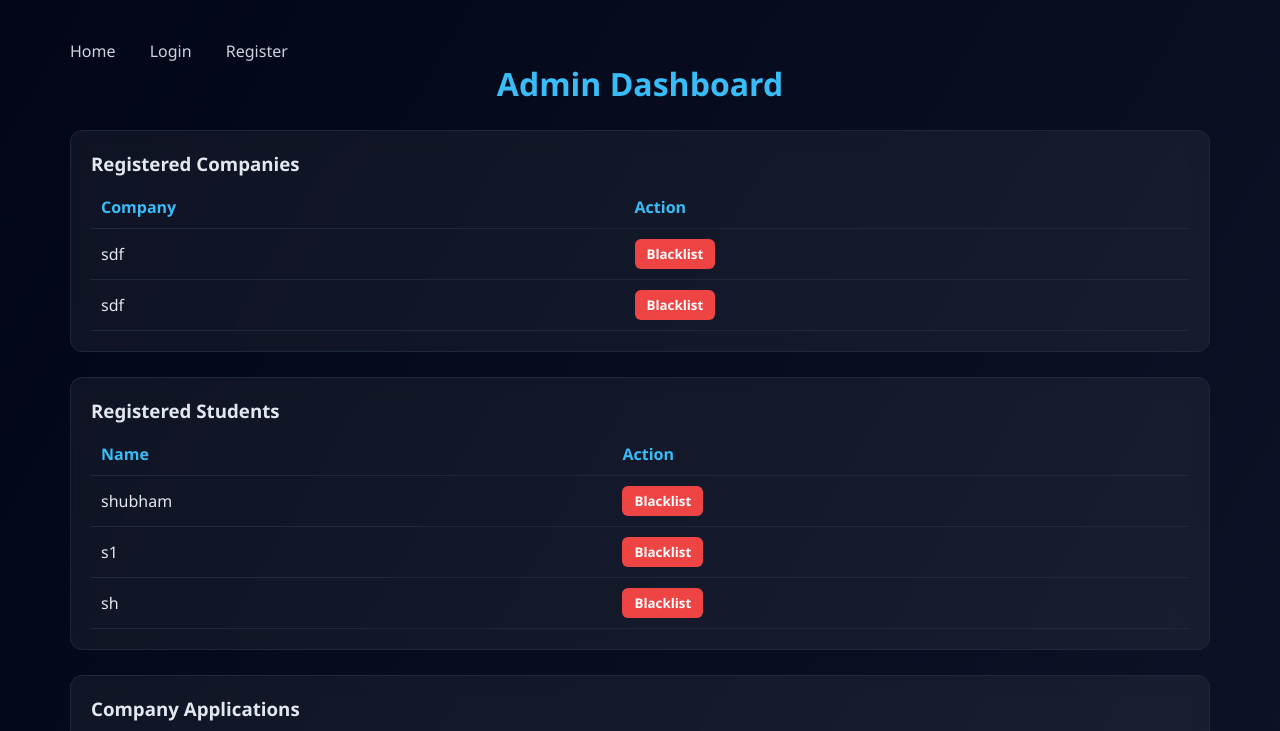
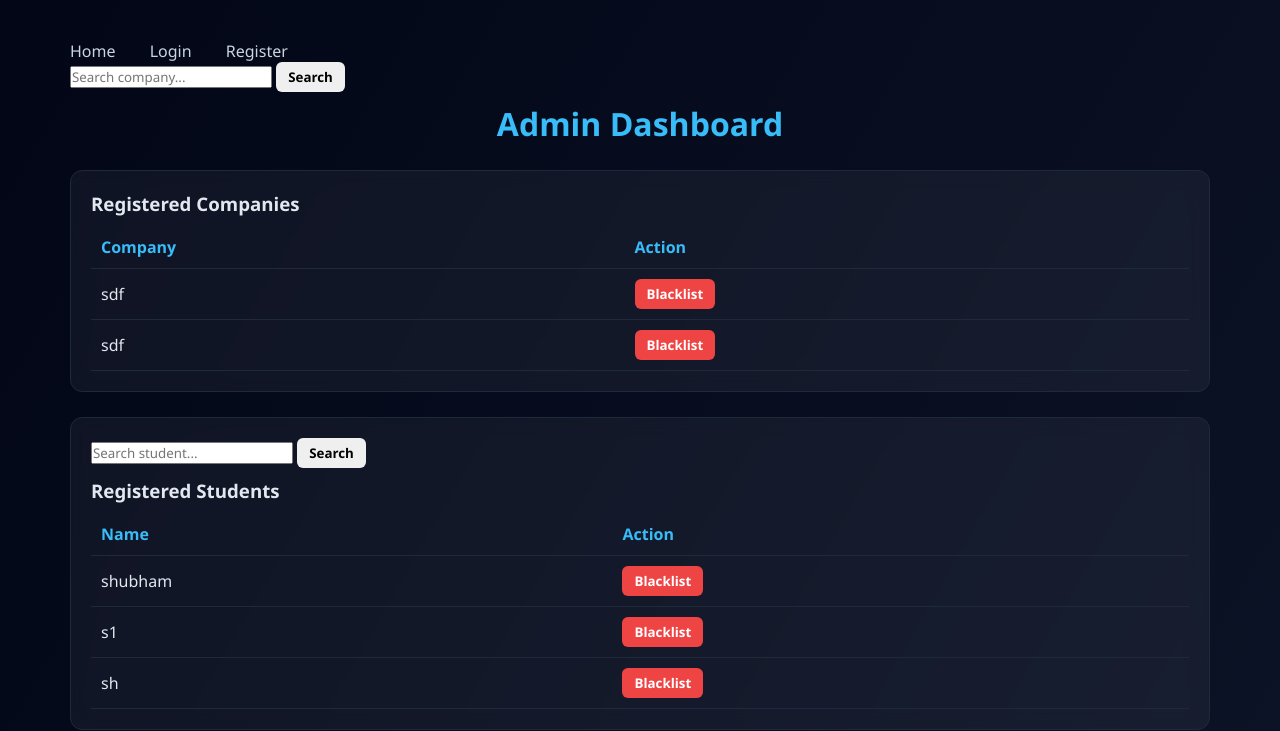
Before and after one commit to sfdhn878y/company_dashboard_final, a Flask app: page /admin_dashboard in a window 1280 px wide. Shown: the top 731 px of the page. Run offline with Flask 3, Linux system fonts and the light colour scheme; data comes from the database, SQL or seed files in the repository.

Commit message:
search functionality in admin pannel

```diff
--- a/app.py
+++ b/app.py
@@ -1,6 +1,7 @@
 from flask import Flask,render_template,request,session,redirect,url_for
 from flask_sqlalchemy import SQLAlchemy
 from datetime import datetime
+from sqlalchemy import or_
 
 app = Flask(__name__)
 
@@ -440,48 +441,73 @@ def complete_company_profile():
     return render_template("complete_company_profile.html", company=company)
 
 
+from sqlalchemy import or_
+from sqlalchemy.orm import joinedload
+
 @app.route("/admin_dashboard")
 def admin_dashboard():
 
-    # Approved Companies
-    companies = User.query.filter_by(
-        role="company",
-        is_approved=True
-    ).all()
+    student_search = request.args.get("student_search", "")
+    company_search = request.args.get("company_search", "")
 
-    # All Students
-    students = User.query.filter_by(
-        role="student"
-    ).all()
+    # Companies
+    companies = User.query.options(
+        joinedload(User.company_profile)
+    ).filter_by(role="company", is_approved=True)
+
+    if company_search:
+        companies = companies.filter(
+            User.company_profile.has(
+                or_(
+                    CompanyProfile.company_name.ilike(f"%{company_search}%"),
+                    CompanyProfile.industry.ilike(f"%{company_search}%")
+                )
+            )
+        )
+
+    companies = companies.all()
+
+    # Students
+    students = User.query.filter_by(role="student", is_approved=True)
+
+    if student_search:
+        students = students.filter(
+            or_(
+                User.name.ilike(f"%{student_search}%"),
+                User.email.ilike(f"%{student_search}%")
+            )
+        )
+
+    students = students.all()
 
     # Pending Companies
-    pending_companies = User.query.filter_by(
-        role="company",
-        is_approved=False
-    ).all()
+    pending_companies = User.query.options(
+        joinedload(User.company_profile)
+    ).filter_by(role="company", is_approved=False).all()
 
-    # 🔁 All Jobs (important change)
+    # Jobs
     jobs = Job.query.all()
 
-    # Only Approved + Active Jobs (for ongoing section)
     ongoing_jobs = Job.query.filter_by(
         is_approved=True,
         is_closed=False
     ).all()
 
-    # All Applications
-    applications = Application.query.all()
+    # Applications
+    applications = Application.query.options(
+        joinedload(Application.student).joinedload(StudentProfile.user),
+        joinedload(Application.job)
+    ).all()
 
     return render_template(
         "admin_dashboard.html",
         companies=companies,
         students=students,
         pending_companies=pending_companies,
-        jobs=jobs,                  # used for approve/disapprove section
-        ongoing_jobs=ongoing_jobs,  # used for ongoing drives section
+        jobs=jobs,
+        ongoing_jobs=ongoing_jobs,
         applications=applications
     )
-
 # approve job
 @app.route("/approve-job/<int:id>")
 def approve_job(id):
--- a/templates/admin_dashboard.html
+++ b/templates/admin_dashboard.html
@@ -84,6 +84,12 @@
 
     <div class="container">
 
+        <div style="margin-bottom:10px;">
+            <form method="GET">
+                <input type="text" name="company_search" placeholder="Search company...">
+                <button type="submit">Search</button>
+            </form>
+        </div>
         <h1>Admin Dashboard</h1>
 
         <!-- Registered Companies -->
@@ -112,6 +118,13 @@
 
         <!-- Registered Students -->
         <div class="card">
+            <div style="margin-bottom:10px;">
+                <form method="GET">
+                    <input type="text" name="student_search" placeholder="Search student..."
+                        value="{{ request.args.get('student_search','') }}">
+                    <button type="submit">Search</button>
+                </form>
+            </div>
             <h3>Registered Students</h3>
             <table>
                 <tr>
```
